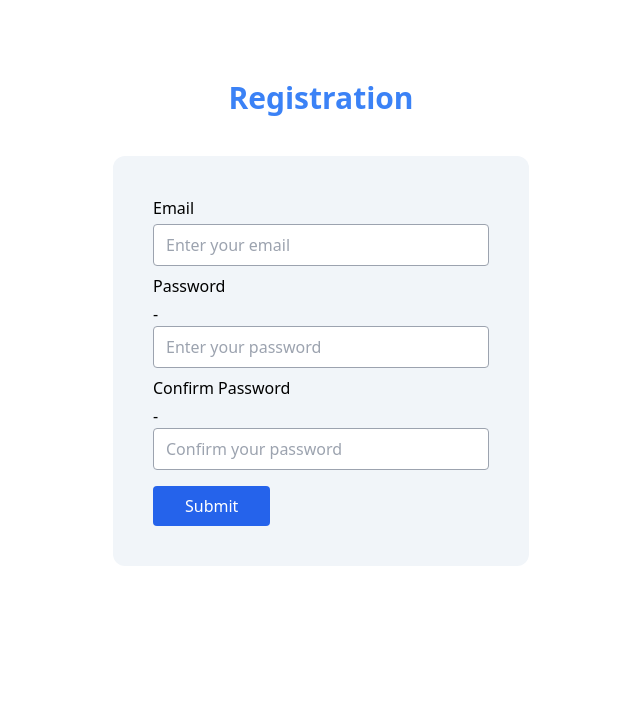
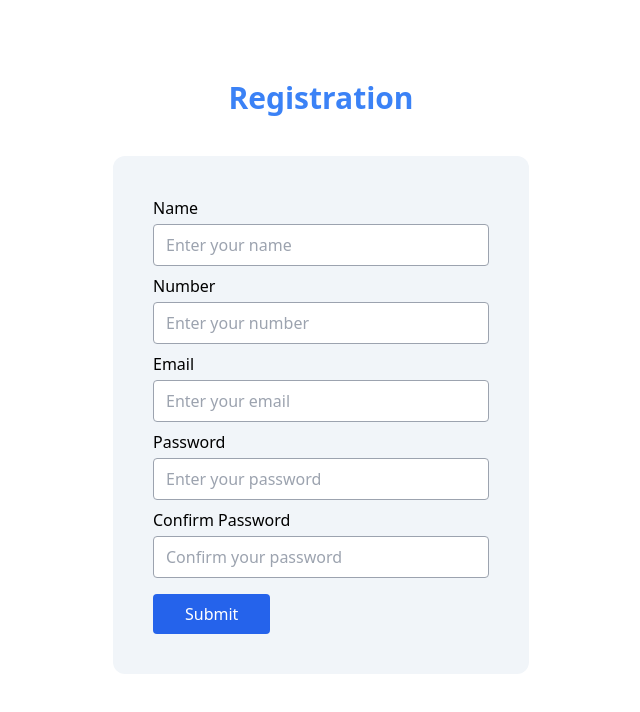
Before and after one commit to Khalid-Hossain-Tarif/vue-form-validation, a Vue app: page / in a window 1280 px wide. Shown: the top 712 px of the page, without its empty margins (319-959 px from the left). Built offline with nearby package versions, Linux system fonts and the light colour scheme.

Commit message:
number and name field added & error message updated

```diff
--- a/src/components/Registration.vue
+++ b/src/components/Registration.vue
@@ -1,8 +1,14 @@
 <script setup>
 import { ref, computed } from 'vue';
 
-// const name = ref('');
-// const number = ref('');
+const regex = {
+    mobile: /(^(\+88|0088)?(01){1}[3456789]{1}(\d){8})$/,
+    email: /^\w+([\.-]?\w+)*@\w+([\.-]?\w+)*(\.\w{2,3})+$/,
+    password: /(?=.*[a-z])(?=.*[A-Z])(?=.*[0-9])(?=.*[^A-Za-z0-9])(?=.{8,})/
+}
+
+const name = ref('');
+const number = ref('');
 const email = ref('');
 const password = ref('');
 const confirmPassword = ref('');
@@ -10,19 +16,23 @@ const confirmPassword = ref('');
 const startValidation = ref('');
 
 const doRegistration = () => {
-    startValidation.value = true;
+    // startValidation.value = true;
 
-    if(isValidEmail.value == true && isStrongPassword.value == true && isConfirmPassword.value == true) {
+    if(isValidNumber.value == true && isValidEmail.value == true && isStrongPassword.value == true && isConfirmPassword.value == true) {
         console.log('Registering...')
     }
 }
 
+const isValidNumber = computed(() => {
+    return startValidation.value ? regex.mobile.test(number.value) : null;
+});
+
 const isValidEmail = computed(() => {
-    return startValidation.value ? /^\w+([\.-]?\w+)*@\w+([\.-]?\w+)*(\.\w{2,3})+$/.test(email.value) : null;
+    return startValidation.value ? regex.email.test(email.value) : null;
 });
 
 const isStrongPassword = computed(() => {
-    return startValidation.value ? /(?=.*[a-z])(?=.*[A-Z])(?=.*[0-9])(?=.*[^A-Za-z0-9])(?=.{8,})/.test(password.value) : null;
+    return startValidation.value ? regex.password.test(password.value) : null;
 });
 
 const isConfirmPassword = computed(() => {
@@ -33,37 +43,36 @@ const isConfirmPassword = computed(() => {
 <template>
     <h1 class="text-3xl font-bold text-blue-500 mb-10 text-center">Registration</h1>
 
+    {{ startValidation }}
     <div class="bg-slate-100 rounded-xl p-10">
         <form action="">
-            <!-- <div class="form-group">
+            <div class="form-group">
                 <label class="primary-form-label" for="name">Name</label>
                 <input class="primary-input-field" type="text" name="" id="name" placeholder="Enter your name" v-model="name">
-            </div> -->
+            </div>
 
-            <!-- <div class="form-group">
+            <div class="form-group">
                 <label class="primary-form-label" for="number">Number</label>
                 <input class="primary-input-field" type="tel" name="" id="number" placeholder="Enter your number" v-model="number">
-            </div> -->
+                <div class="error-message" v-if="number !='' && !isValidNumber">Input a 11 digits number. Ex: 017******** / +880**********</div>
+            </div>
 
             <div class="form-group">
                 <label class="primary-form-label" for="email">Email</label>
-                {{ isValidEmail }}
                 <input class="primary-input-field" type="email" name="" id="email" placeholder="Enter your email" v-model="email">
-                <div v-if="email !='' && !isValidEmail">Email didn't matched!</div>
+                <div class="error-message" v-if="email !='' && !isValidEmail">Email didn't matched!</div>
             </div>
 
             <div class="form-group">
                 <label class="primary-form-label" for="password">Password</label>
-                {{ isStrongPassword }} - {{ password }}
                 <input class="primary-input-field" type="password" name="" id="password" placeholder="Enter your password" v-model="password">
-                <div v-if="password !='' && !isStrongPassword">Weak Password</div>
+                <div class="error-message" v-if="password !='' && !isStrongPassword">Weak Password</div>
             </div>
 
             <div class="form-group">
                 <label class="primary-form-label" for="confirm-password">Confirm Password</label>
-                {{ isConfirmPassword }} - {{ confirmPassword }}
                 <input class="primary-input-field" type="password" name="" id="confirm-password" placeholder="Confirm your password" v-model="confirmPassword">
-                <!-- <div v-if="confirmPassword='' && !isConfirmPassword">Password didn't match!</div> -->
+                <div class="error-message" v-if="confirmPassword !='' && !isConfirmPassword">Password didn't match!</div>
             </div>
 
             <div class="form-group">
--- a/src/style.css
+++ b/src/style.css
@@ -18,6 +18,10 @@ body {
   @apply w-full px-3 py-2 bg-white border border-gray-400 rounded focus:outline-none focus:border focus:border-gray-800
 }
 
+.error-message {
+  @apply text-xs text-red-600 mt-1
+}
+
 .primary-btn {
   @apply bg-blue-600 hover:bg-blue-700 mt-2 px-8 py-2 rounded text-white font-medium transition-all
 }
```
